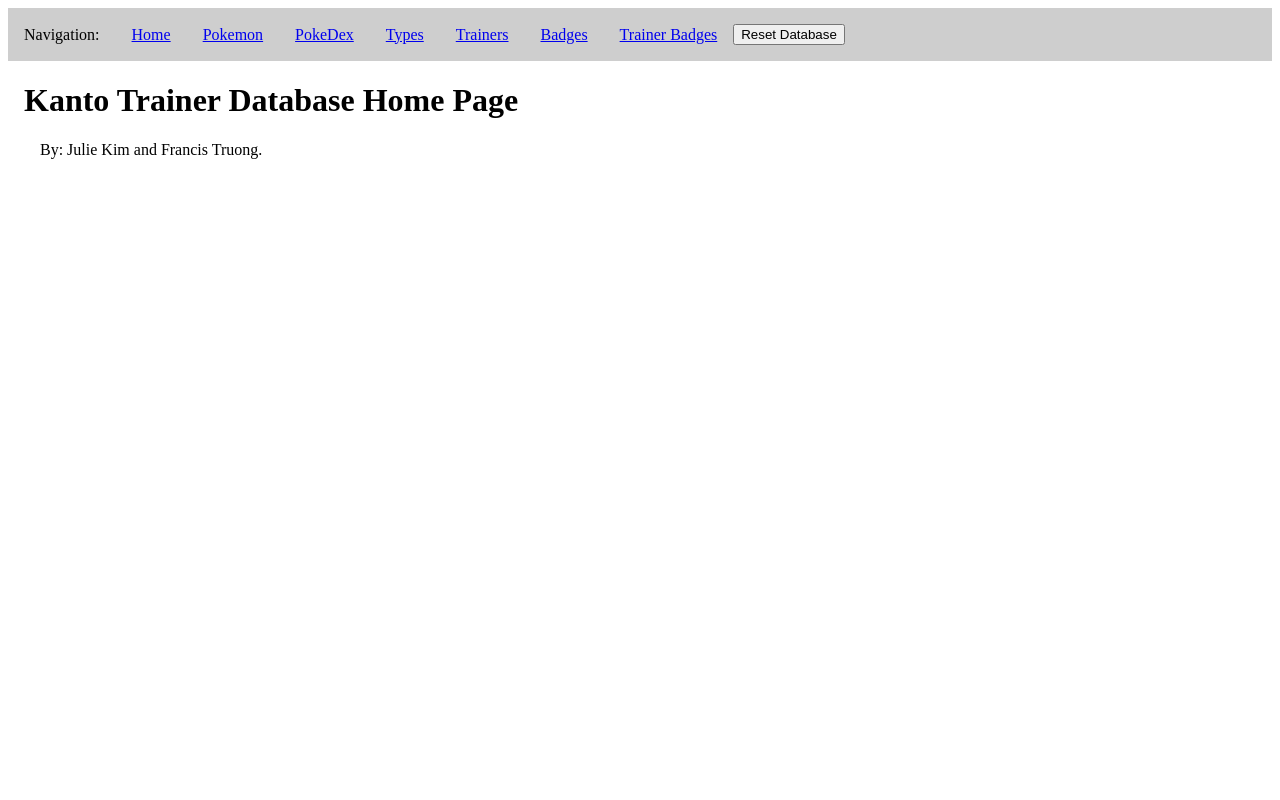
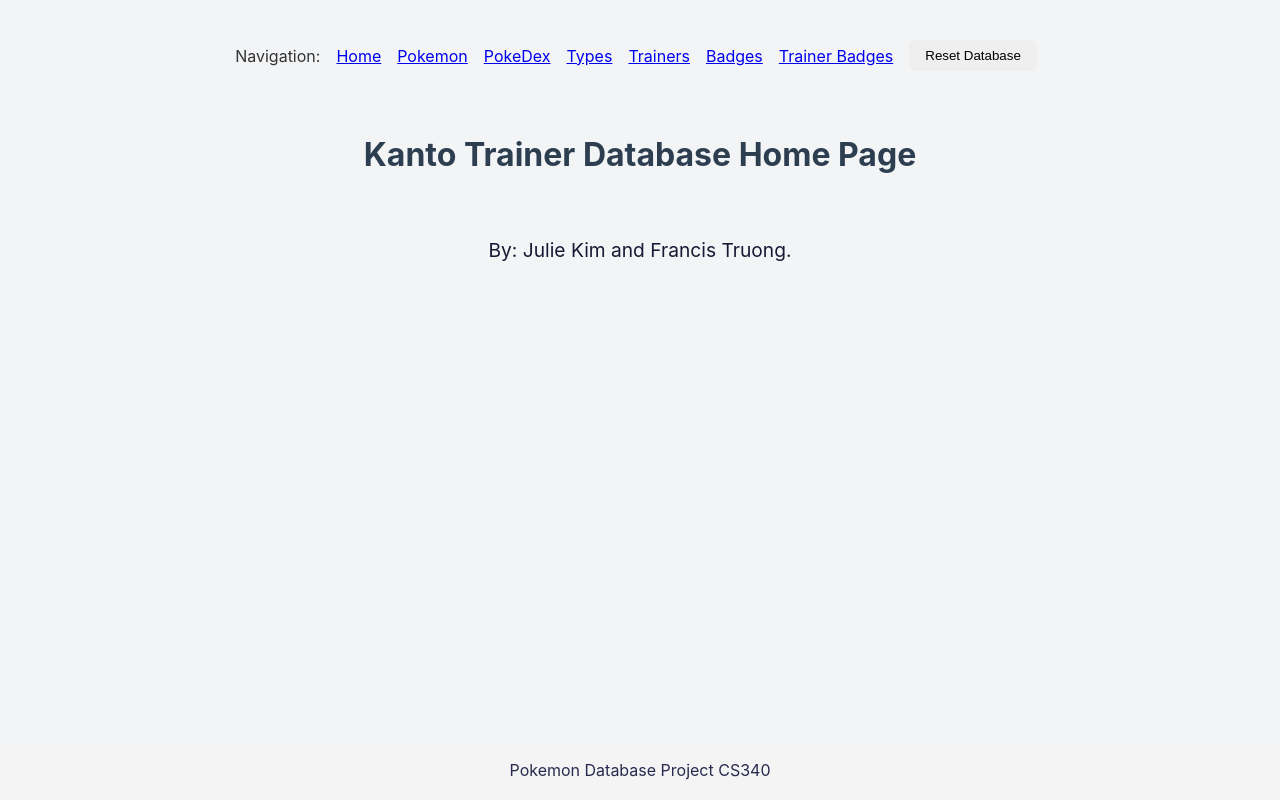
Before and after one commit to kimj25/pokemon_trainer, a React (Vite) app in the folder frontend/: page / in a window 1280 px wide. Built offline with nearby package versions, Linux system fonts and the light colour scheme.

Commit message:
Added simple, clean index.CSS for general style.

```diff
--- a/frontend/src/App.jsx
+++ b/frontend/src/App.jsx
@@ -15,7 +15,7 @@
 import Navigation from './components/Navigation';
 
 // Define the backend port and URL for API requests
-const backendPort = 35706;  // Use the port you assigned to the backend server, this would normally go in a .env file
+const backendPort = 35702;  // Use the port you assigned to the backend server, this would normally go in a .env file
 const backendURL = `http://classwork.engr.oregonstate.edu:${backendPort}`;
 
 function App() {
--- a/frontend/src/index.css
+++ b/frontend/src/index.css
@@ -1,14 +1,187 @@
-h1, h2 { margin-left: 16px;}
-table {border-collapse: collapse;margin-left: 32px;}
-th, td {
-    border: 1px solid #ddd;
+/* Citation: Used Claude Sonnet 4 to generate a clean and simple basic CSS for a Pokemon Trainer Database Frontend.
+    * Then manually added, modified, and optimized the styles to fit the requirements.
+    * Prompt: Create a clean and simple CSS for the frontend of a Pokemon Trainer Database.
+
+/* Simple & Clean Pokemon Trainer Database Styles */
+
+:root {
+    --primary: #2673ef;
+    --success: #10b981;
+    --danger: #ef4444;
+    --gray: #6b7280;
+    --light-gray: #f3f4f6;
+    --white: #ffffff;
+  }
+
+  #root {
+    max-width: 1280px;
+    margin: 0 auto;
+    padding: 2rem;
+    font-family: -apple-system, BlinkMacSystemFont, 'Segoe UI', sans-serif;
+  }
+
+  /* background */
+  body {
+    background-color: var(--light-gray);
+    color: #333;
+  }
+
+  /* headings */
+  h1 {
+    text-align: center;
+    color: #2c3e50;
+    padding: 2rem;
+    margin-bottom: 2rem;
+  }
+
+  h2 {
+    text-align: center;
+    color: #2c3e50;
+    margin-bottom: 1rem;
+  }
+
+  p {
+    color: #161a34;
+    text-align: center;
+    font-size: 1.2rem;
+    margin-bottom: 1.5rem;
+  }
+
+  /* Tables */
+  table {
+    width: 100%;
+    background: var(--white);
+    border-radius: 8px;
+    box-shadow: 0 1px 3px rgba(0, 0, 0, 0.1);
+    border-collapse: collapse;
+    overflow: hidden;
+    margin-bottom: 2rem;
+  }
+
+  th {
+    background: var(--primary);
+    color: var(--white);
     padding: 12px;
+    text-align: left;
+    font-weight: 600;
+  }
+
+  td {
+    padding: 12px;
+    border-bottom: 1px solid #e5e7eb;
+  }
+
+  tr:nth-child(even) {
+    background-color: #f9fafb;
+  }
+
+  tr:hover {
+    background-color: #f3f4f6;
+  }
+
+  /*Navigation */
+
+  nav {
+    display: flex;
+    justify-content: center;
+    margin-bottom: 2rem;
+  }
+
+  /* Simple buttons */
+  button {
+    border: none;
+    border-radius: 6px;
+    padding: 8px 16px;
+    font-weight: 500;
+    cursor: pointer;
+    margin-right: 8px;
+    transition: background-color 0.2s;
+  }
+
+  /* Button colors */
+  button:hover {
+    opacity: 0.9;
+  }
+
+  /* Clean forms */
+  form {
+    background: var(--white);
+    padding: 1.5rem;
+    border-radius: 8px;
+    box-shadow: 0 1px 3px rgba(0, 0, 0, 0.1);
+    margin-bottom: 2rem;
+  }
+
+  label {
+    display: block;
+    margin-bottom: 0.5rem;
+    font-weight: 500;
+    color: #374151;
+  }
+
+  input, select {
+    width: 100%;
+    padding: 8px 12px;
+    border: 1px solid #d1d5db;
+    border-radius: 4px;
+    margin-bottom: 1rem;
+    font-size: 14px;
+  }
+
+  input:focus, select:focus {
+    outline: none;
+    border-color: var(--primary);
+    box-shadow: 0 0 0 3px rgba(59, 130, 246, 0.1);
+  }
+
+  footer {
+    position: fixed;
+    bottom: 0;
+    left:0;
+    width: 100%;
+    height: 50px;
+    background-color: #f4f4f4;
+    color: rgb(40, 42, 78);
     text-align: center;
-}
-th {background-color: #f2f2f2;}
-tr:nth-child(even) {background-color: #f9f9f9;}
-.cuForm { margin-left: 32px;}
-input, select { margin-bottom: 4px;margin-right: 12px;}
-nav {background-color: #cecece;padding: 16px;}
-a {margin-left: 16px;}
-.homepageDescription {margin-left: 32px;}
+    padding: 10px;
+    box-sizing: border-box;
+  }
+
+  /* Keep your existing logo styles */
+  .logo {
+    height: 6em;
+    padding: 1.5em;
+    will-change: filter;
+    transition: filter 300ms;
+  }
+
+  .logo:hover {
+    filter: drop-shadow(0 0 2em #646cffaa);
+  }
+
+  .logo.react:hover {
+    filter: drop-shadow(0 0 2em #61dafbaa);
+  }
+
+  @keyframes logo-spin {
+    from {
+      transform: rotate(0deg);
+    }
+    to {
+      transform: rotate(360deg);
+    }
+  }
+
+  @media (prefers-reduced-motion: no-preference) {
+    a:nth-of-type(2) .logo {
+      animation: logo-spin infinite 20s linear;
+    }
+  }
+
+  .card {
+    padding: 2em;
+  }
+
+  .read-the-docs {
+    color: #888;
+  }
--- a/frontend/src/pages/Home.jsx
+++ b/frontend/src/pages/Home.jsx
@@ -4,6 +4,7 @@
             <h1>Kanto Trainer Database Home Page</h1>
             <div className="homepageDescription">
                 <p>By: Julie Kim and Francis Truong.</p>
+                <footer>Pokemon Database Project CS340</footer>
             </div>
         </>
     )
--- a/frontend/src/pages/Trainers.jsx
+++ b/frontend/src/pages/Trainers.jsx
@@ -63,7 +63,7 @@
   };
 //Citation: Used Claude Sonnet 4 to help write inline editing function
 //Prompt: Write Edit function for Trainers.JSX that allows inline editing for trainers
-// Wants to also incorporate existing delete function.
+//Also incorporate existing delete function.
   const startEdit = (trainer) => {
     setEditingId(trainer.trainerID);
     setEditData({
@@ -135,6 +135,7 @@
 
 // Citation: Used copilot to improve coding for adding, deleting new trainers
 // Prompt: Help me improve and correctly handle the form for adding, editing, deleting new trainers
+// using inline editing abd deleting for trainers
   return (
     <>
       <h1>Trainers</h1>
```
Also changed, not shown: 1 other file (tests, documents, lock files or other folders).
